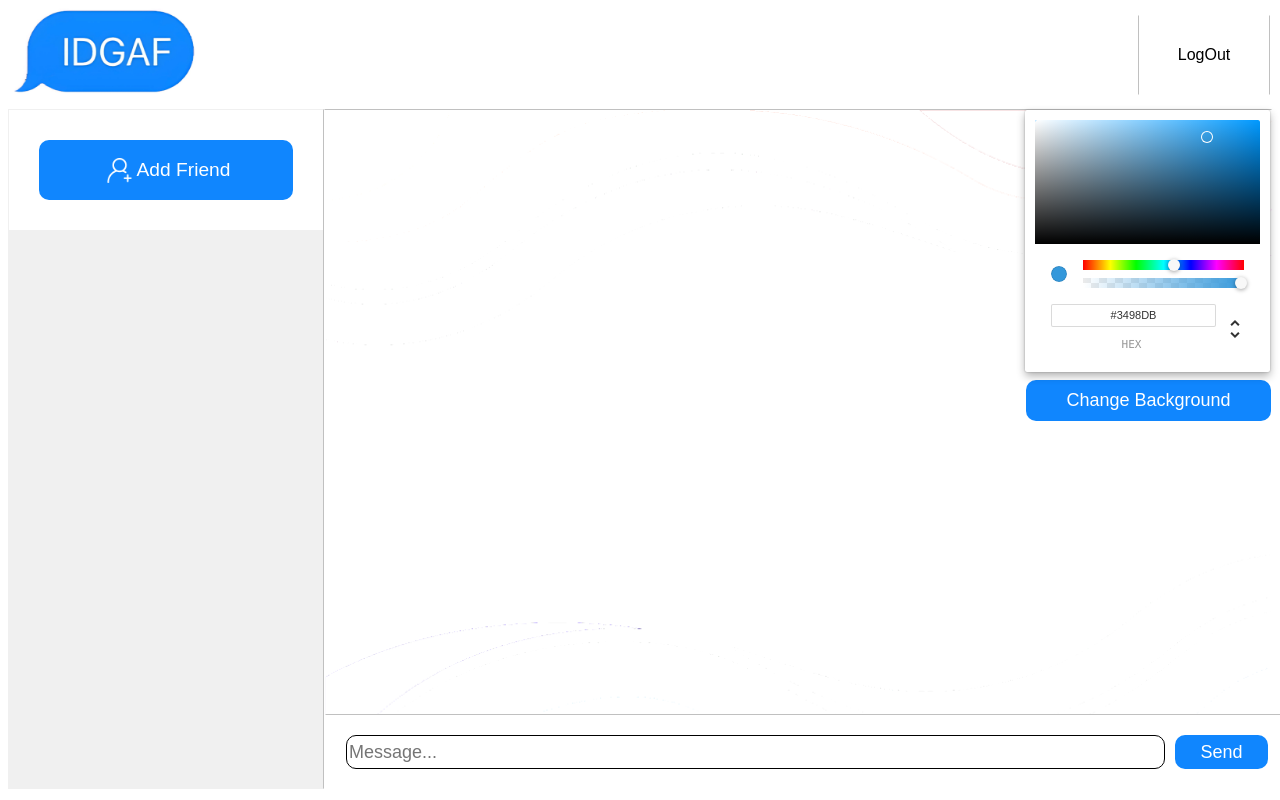
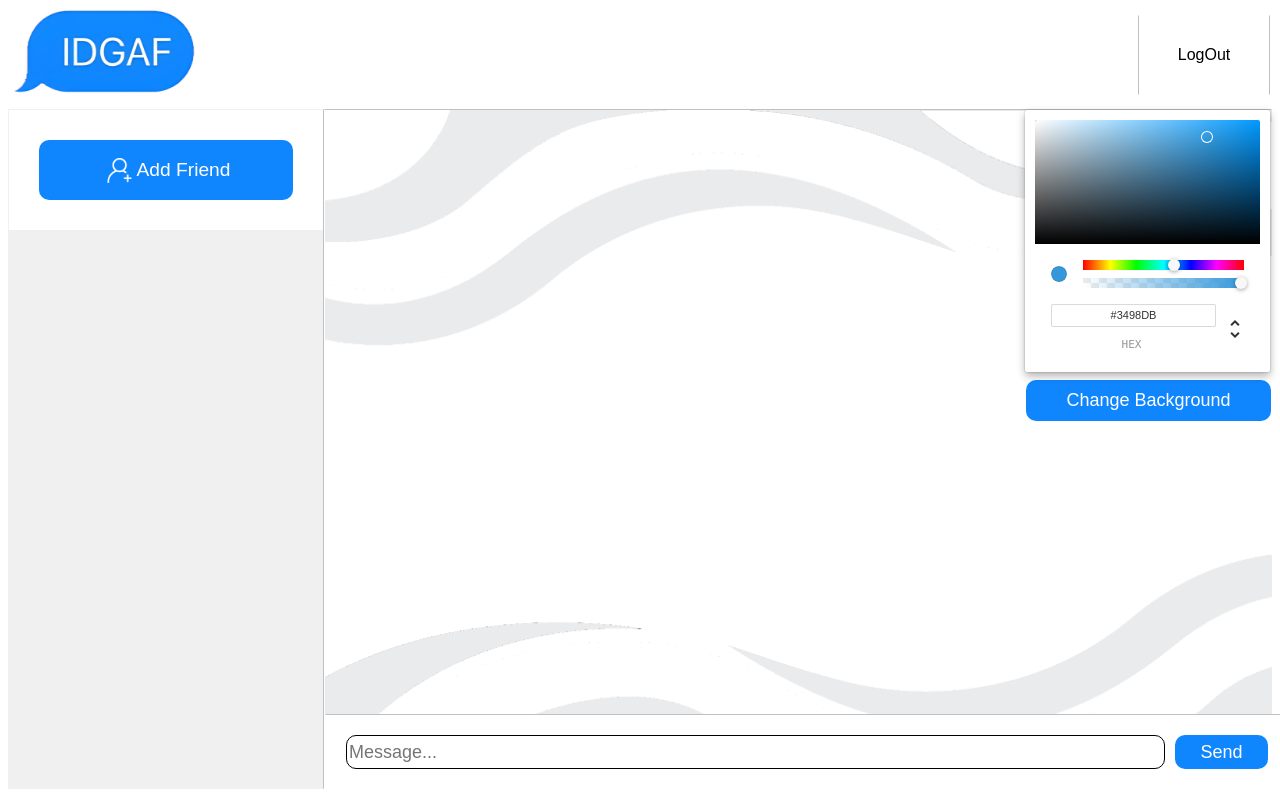
Before and after one commit to Antedbell20/IDGAF, a React (Vite) app in the folder client/: page / in a window 1280 px wide. Built offline with nearby package versions, Linux system fonts and the light colour scheme.

Commit message:
added transition to color change

```diff
--- a/client/src/app.css
+++ b/client/src/app.css
@@ -58,6 +58,8 @@
     background-repeat: no-repeat;
   border: 1px solid transparent;
   border-top-color: var(--lines);
+  transition-timing-function: ease-in-out;
+  transition: all 1.8s;
 }
 
 .text-box {
```
Also changed, not shown: client/src/images/background.png.
